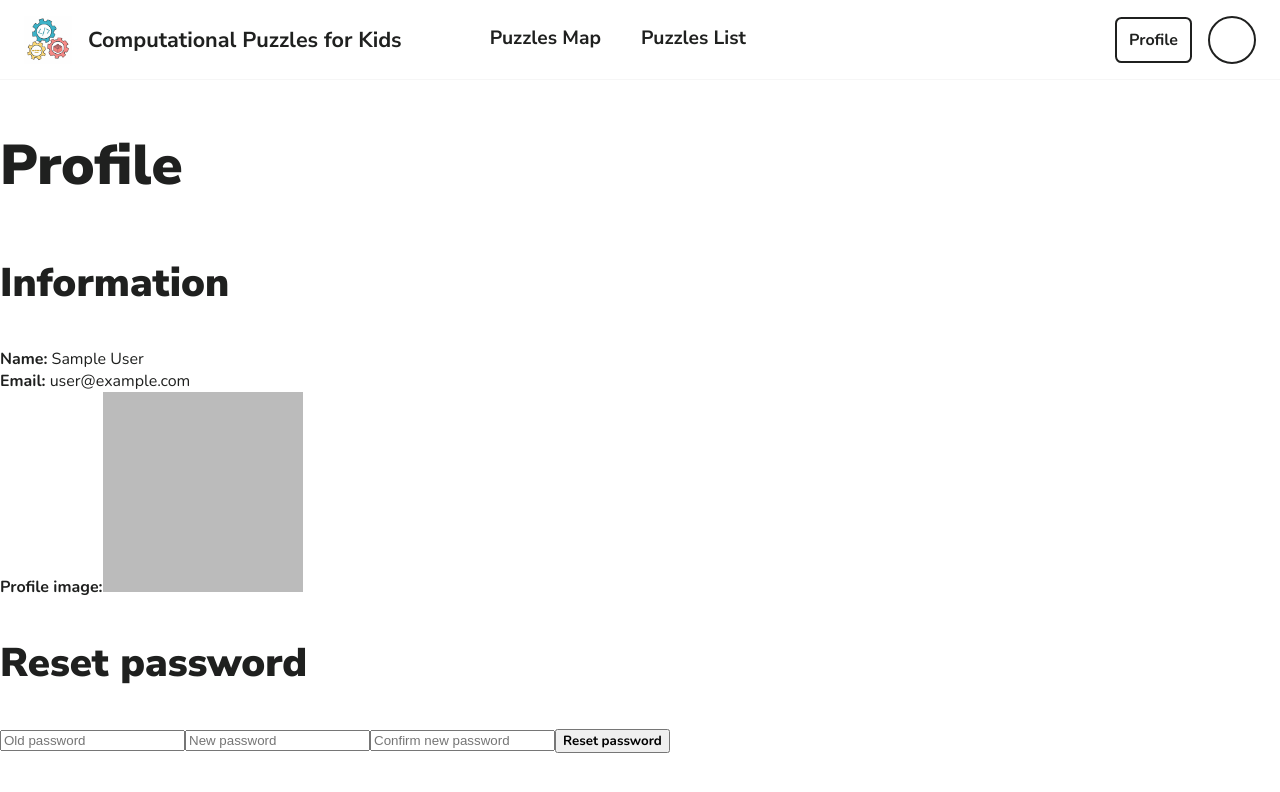
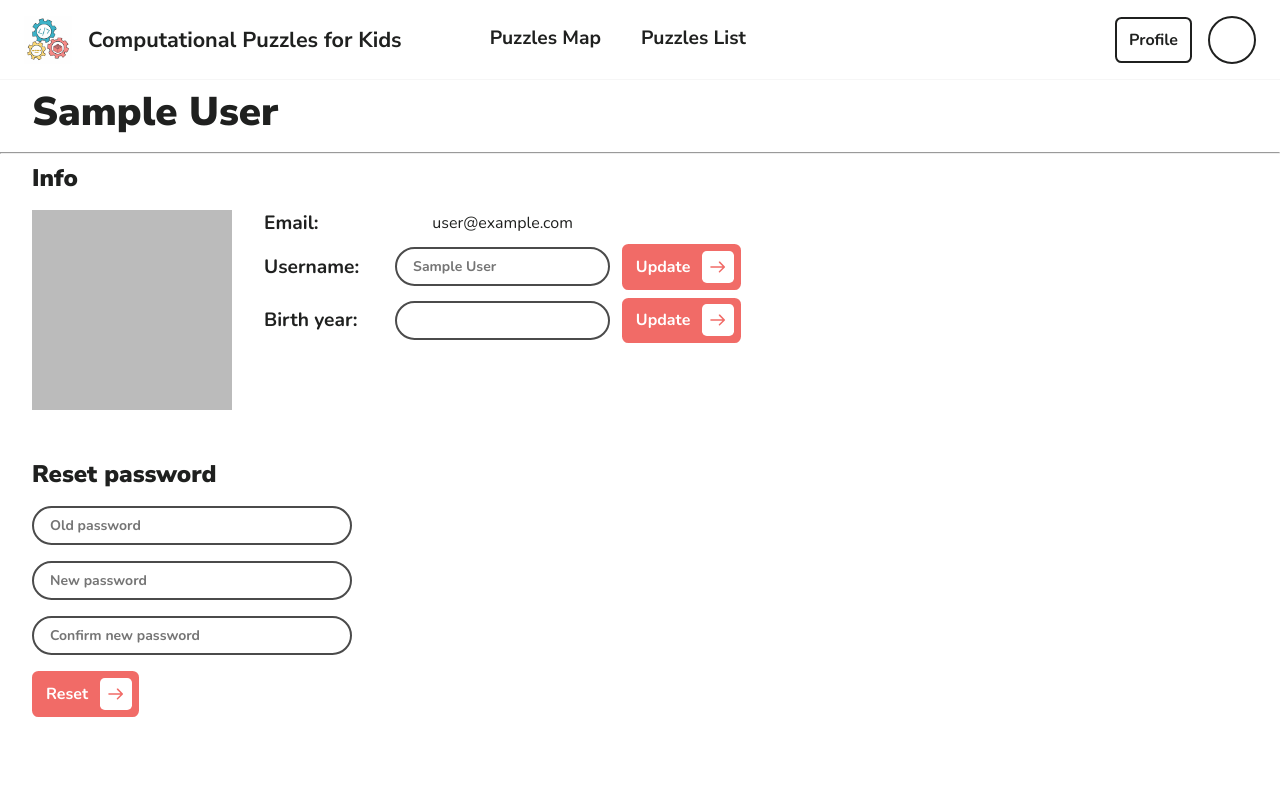
Before and after one commit to Computational-Puzzles/ComputationalPuzzles, a Next.js app: page /auth/profile in a window 1280 px wide. Shown: the top 792 px of the page. Built offline with nearby package versions, Linux system fonts and the light colour scheme; no server answers; the database is empty; sample sign-in values are in the browser's storage.

Commit message:
Fix the layout

```diff
--- a/src/pages/auth/profile/index.tsx
+++ b/src/pages/auth/profile/index.tsx
@@ -2,12 +2,16 @@ import React, { useEffect } from 'react';
 import Image from 'next/image';
 import Router from 'next/router';
 import { useSession } from 'next-auth/react';
+import toast from 'react-hot-toast';
 import { resetPassword } from '../../../services';
-import { Header } from '../../../components/Global';
+import { Header, Input, Button } from '../../../components/Global';
+import styles from '../../../styles/pages/profile.module.scss';
 
 const ProfilePage = () => {
   const { data: session, status } = useSession();
-  const userImage = `${session?.user?.image}#site.com/image.jpg`;
+  const [username, setUsername] = React.useState('');
+  const [userImg, setUserImg] = React.useState('');
+  const [userEmail, setUserEmail] = React.useState('');
   const passwordMinLength = 8;
 
   const [oldPass, setOldPass] = React.useState('');
@@ -15,17 +19,29 @@ const ProfilePage = () => {
   const [confirmPass, setConfirmPass] = React.useState('');
 
   const handleChangePassword = async () => {
-    const email = session?.user?.email;
-
-    if (!email || !oldPass || !password || !confirmPass) return;
+    if (!userEmail || !oldPass || !password || !confirmPass) return;
     if (password !== confirmPass) return;
-
-    const success = await resetPassword({
-      email,
+    try {
+      await toast.promise(resetPassword({
+        email: userEmail,
         oldPassword: oldPass,
         newPassword: password
-    });
+      }), {
+        loading: 'Changing password',
+        success: 'Password changed successfully',
+        error: (err) => `Error: ${err.message}`
+      })
+    } catch (err) {
+      console.error(err);
+    }
   };
+
+  useEffect(() => {
+    if (!session) return;
+    setUsername(session.user.name);
+    setUserImg(session.user.image);
+    setUserEmail(session.user.email);
+  }, [session]);
 
   useEffect(() => {
     if (status === 'unauthenticated') {
@@ -34,61 +50,92 @@ const ProfilePage = () => {
   }, [status]);
 
   return (
-    <>
+    <div className={styles.profileWrapper}>
       <Header />
-      <h1>Profile</h1>
+      <h2>{username || userEmail}</h2>
+      <hr />
       {status === 'authenticated' && (
-        <>
-          <h2>Information</h2>
-          <p>
-            <strong>Name:</strong> {session.user.name}
-            <br />
-            <strong>Email:</strong> {session.user.email}
-            <br />
-            {session.user.image && (
-              <>
-                <strong>Profile image:</strong>
-                <Image
+        <div className={styles.profileDetailsWrapper}>
+          <h3>Info</h3>
+          <div className={styles.profileDetails}>
+            {userImg ? <Image
               alt="profile image"
-                  loader={() => userImage}
-                  src={userImage}
+              loader={() => userImg}
+              src={userImg}
               width={200}
               height={200}
+            /> : <div className={styles.imgPlaceholder}></div>
+            }
+            <div className={styles.profileDetailsText}>
+              <div className={styles.profileDetailsInfo}>
+                <span>Email:</span>
+                <div>
+                  {userEmail}
+                </div>
+              </div>
+              <div className={styles.profileDetailsInfo}>
+                <span>Username:</span>
+                <Input type='text' id='username' placeholder={username || ''} required={false} />
+                <Button
+                  onClick={() => alert('Hi')}
+                  style='primary'
+                  content='Update'
+                  arrowDirection='right'
                 />
-                <br />
-              </>
-            )}
-          </p>
+              </div>
+              <div className={styles.profileDetailsInfo}>
+                <span>Birth year:</span>
+                {/* TODO: Load birthyear */}
+                <Input type='text' id='birthyear' placeholder={''} required={false} />
+                <Button
+                  onClick={() => alert('Hi')}
+                  style='primary'
+                  content='Update'
+                  arrowDirection='right'
+                />
+              </div>
+            </div>
+          </div>
 
-          <h2>Reset password</h2>
-          <form>
-            <input
+          <div className={styles.resetPasswordFormWrapper}>
+            <h3>Reset password</h3>
+            <form className={styles.resetPasswordForm}>
+              <Input
+                id='oldPassword'
                 type="password"
                 placeholder="Old password"
-              value={oldPass}
-              onChange={e => setOldPass(e.target.value)}
+                setInputVal={setOldPass}
+                required={true}
               />
-            <input
+              <Input
+                id='newPassword'
                 type="password"
                 placeholder="New password"
                 minLength={passwordMinLength}
-              value={password}
-              onChange={e => setPassword(e.target.value)}
+                setInputVal={setPassword}
+                required={true}
               />
-            <input
+              <Input
+                id='confirmNewPassword'
                 type="password"
                 placeholder="Confirm new password"
                 minLength={passwordMinLength}
-              value={confirmPass}
-              onChange={e => setConfirmPass(e.target.value)}
+                setInputVal={setConfirmPass}
+                required={true}
               />
-            <button type="button" onClick={handleChangePassword}>
-              Reset password
-            </button>
+              <div>
+                <Button
+                  onClick={handleChangePassword}
+                  style='primary'
+                  content='Reset'
+                  arrowDirection='right'
+                />
+              </div>
             </form>
-        </>
+          </div>
+        </div>
       )}
-    </>
+    </div>
   );
 };
 
--- /dev/null
+++ b/src/styles/pages/profile.module.scss
@@ -0,0 +1,60 @@
+.profileWrapper {
+  h2 {
+    margin: 0;
+    margin-left: 2rem;
+  }
+  .profileDetailsWrapper {
+    padding: 0 2rem;
+
+    h3 {
+      margin: 0;
+      margin-bottom: 1rem;
+    }
+
+    .profileDetails {
+      display: flex;
+      flex-direction: row;
+      gap: 2rem;
+      margin-bottom: 3rem;
+
+      .imgPlaceholder {
+        width: 200px;
+        height: 200px;
+        background-color: rgb(96, 96, 96);
+        border-radius: 1.2rem;
+      }
+
+      .profileDetailsText {
+        display: flex;
+        flex-direction: column;
+        gap: .5rem;
+
+        .profileDetailsInfo {
+          display: grid;
+          grid-template-columns: 1fr 2fr 1fr;
+          justify-items: center;
+          align-items: center;
+
+          span {
+            justify-self: flex-start;
+            font-size: 1.2rem;
+            font-weight: bold;
+          }
+        }
+      }
+    }
+
+    .resetPasswordFormWrapper {
+      display: flex;
+      flex-direction: column;
+
+      .resetPasswordForm {
+        display: flex;
+        flex-direction: column;
+        justify-content: space-between;
+        gap: 1rem;
+        width: 20rem;
+      }
+    }
+  }
+}
```
Lines whose indentation alone changed are shown as unchanged.
